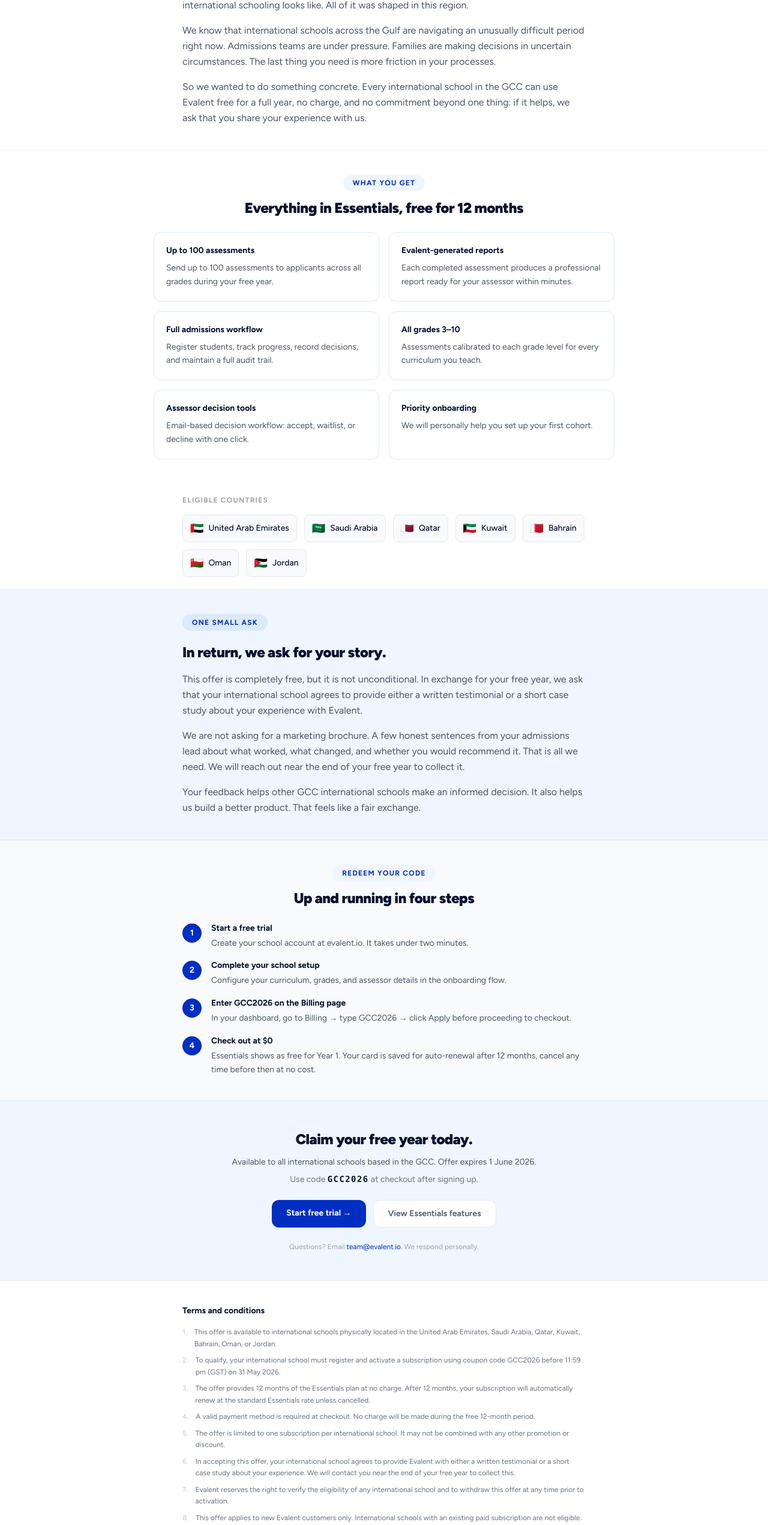
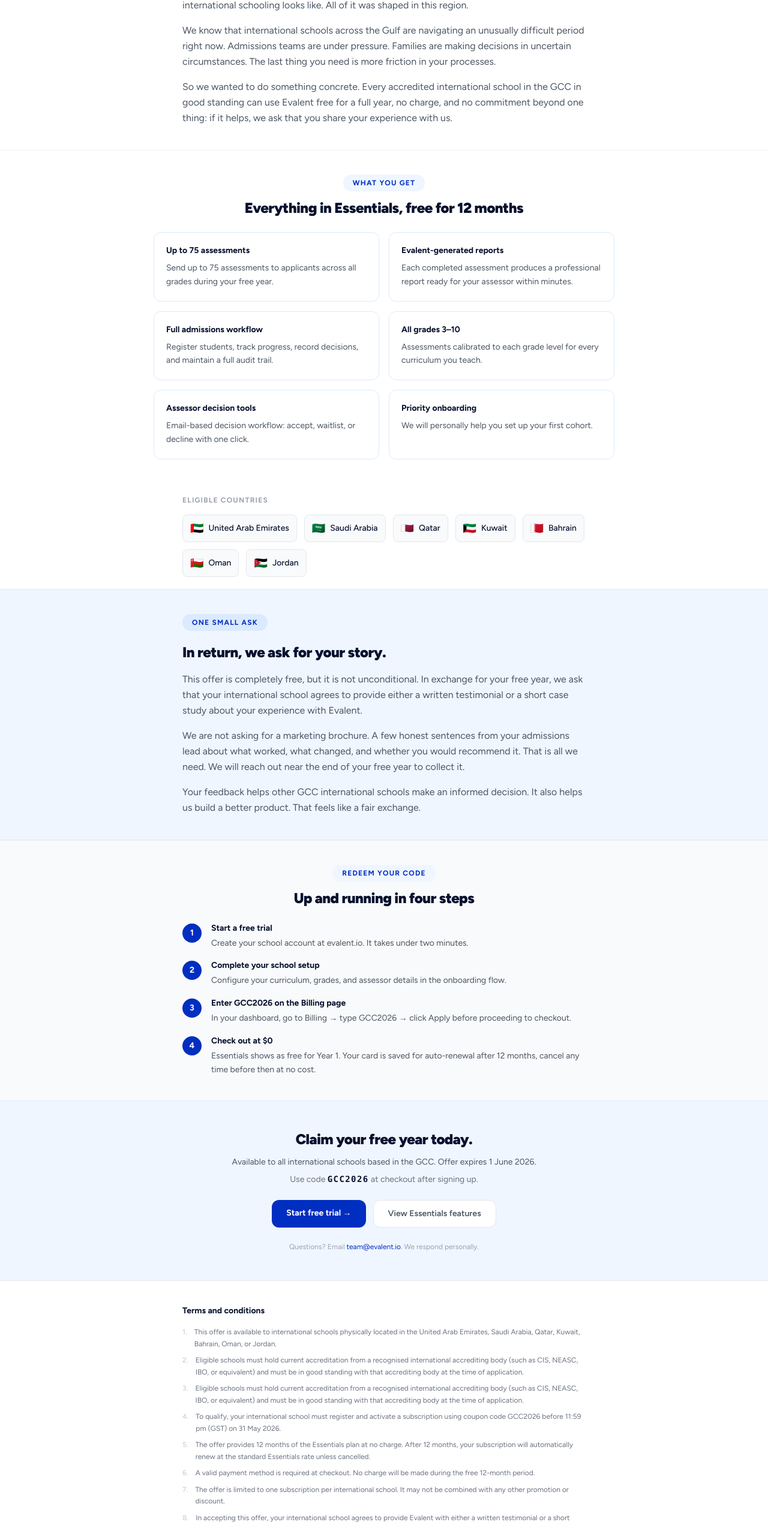
Before and after one commit to wigsbury-ui/evalent-marketing, a Next.js app: page /gcc-support in a window 1280 px wide. Shown: the part 1131-3674 px from the top of the page at 60% size. Built offline with nearby package versions, Linux system fonts and the light colour scheme.

Commit message:
fix: GCC page — 100→75 assessments, restrict to accredited schools in good standing

```diff
--- a/src/app/gcc-support/page.tsx
+++ b/src/app/gcc-support/page.tsx
@@ -68,7 +68,7 @@ export default function GccSupportPage() {
             The last thing you need is more friction in your processes.
           </p>
           <p className="text-gray-600 text-base leading-relaxed">
-            So we wanted to do something concrete. Every international school in the GCC can use Evalent free for a
+            So we wanted to do something concrete. Every accredited international school in the GCC in good standing can use Evalent free for a
             full year, no charge, and no commitment beyond one thing: if it helps, we ask that you
             share your experience with us.
           </p>
@@ -84,7 +84,7 @@ export default function GccSupportPage() {
           </div>
           <div className="grid gap-4 sm:grid-cols-2">
             {[
-              ['Up to 100 assessments', 'Send up to 100 assessments to applicants across all grades during your free year.'],
+              ['Up to 75 assessments', 'Send up to 75 assessments to applicants across all grades during your free year.'],
               ['Evalent-generated reports', 'Each completed assessment produces a professional report ready for your assessor within minutes.'],
               ['Full admissions workflow', 'Register students, track progress, record decisions, and maintain a full audit trail.'],
               ['All grades 3–10', 'Assessments calibrated to each grade level for every curriculum you teach.'],
@@ -208,6 +208,8 @@ export default function GccSupportPage() {
           <ul className="space-y-2">
             {[
               'This offer is available to international schools physically located in the United Arab Emirates, Saudi Arabia, Qatar, Kuwait, Bahrain, Oman, or Jordan.',
+                'Eligible schools must hold current accreditation from a recognised international accrediting body (such as CIS, NEASC, IBO, or equivalent) and must be in good standing with that accrediting body at the time of application.',
+                'Eligible schools must hold current accreditation from a recognised international accrediting body (such as CIS, NEASC, IBO, or equivalent) and must be in good standing with that accrediting body at the time of application.',
               'To qualify, your international school must register and activate a subscription using coupon code GCC2026 before 11:59 pm (GST) on 31 May 2026.',
               'The offer provides 12 months of the Essentials plan at no charge. After 12 months, your subscription will automatically renew at the standard Essentials rate unless cancelled.',
               'A valid payment method is required at checkout. No charge will be made during the free 12-month period.',
```
